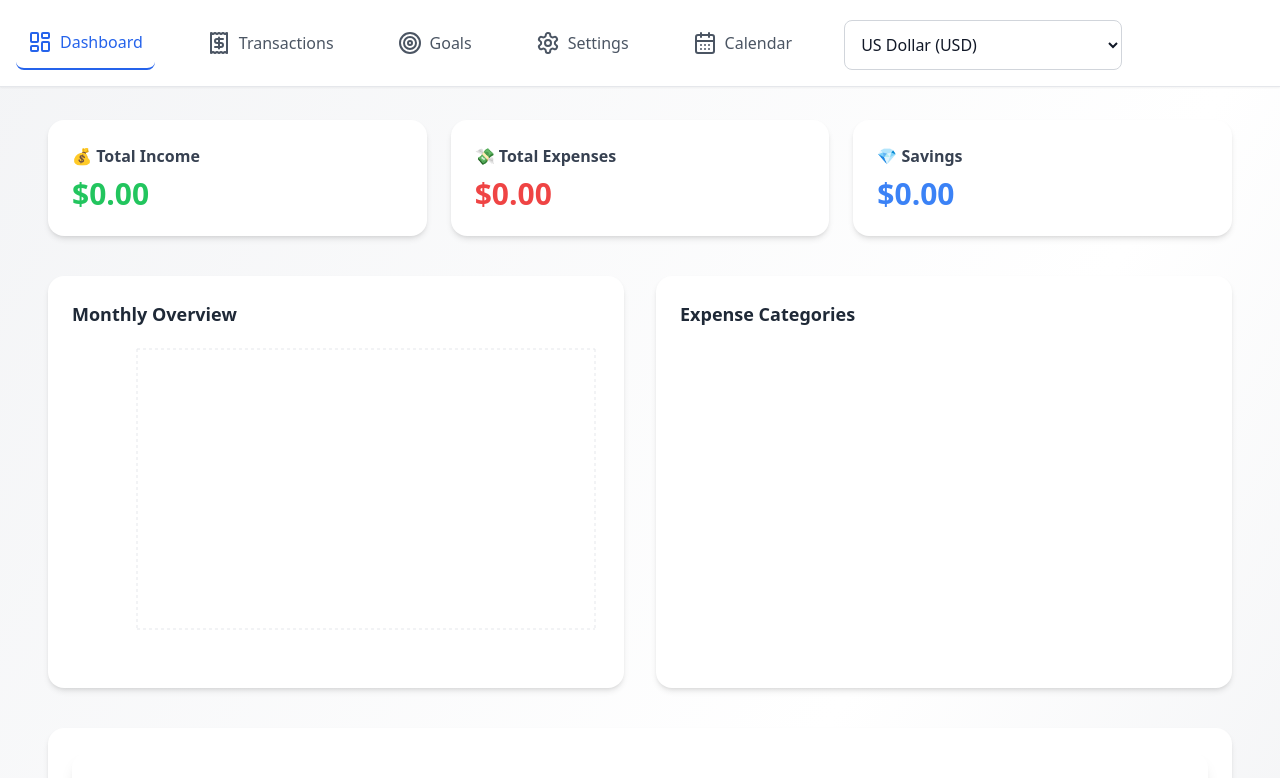
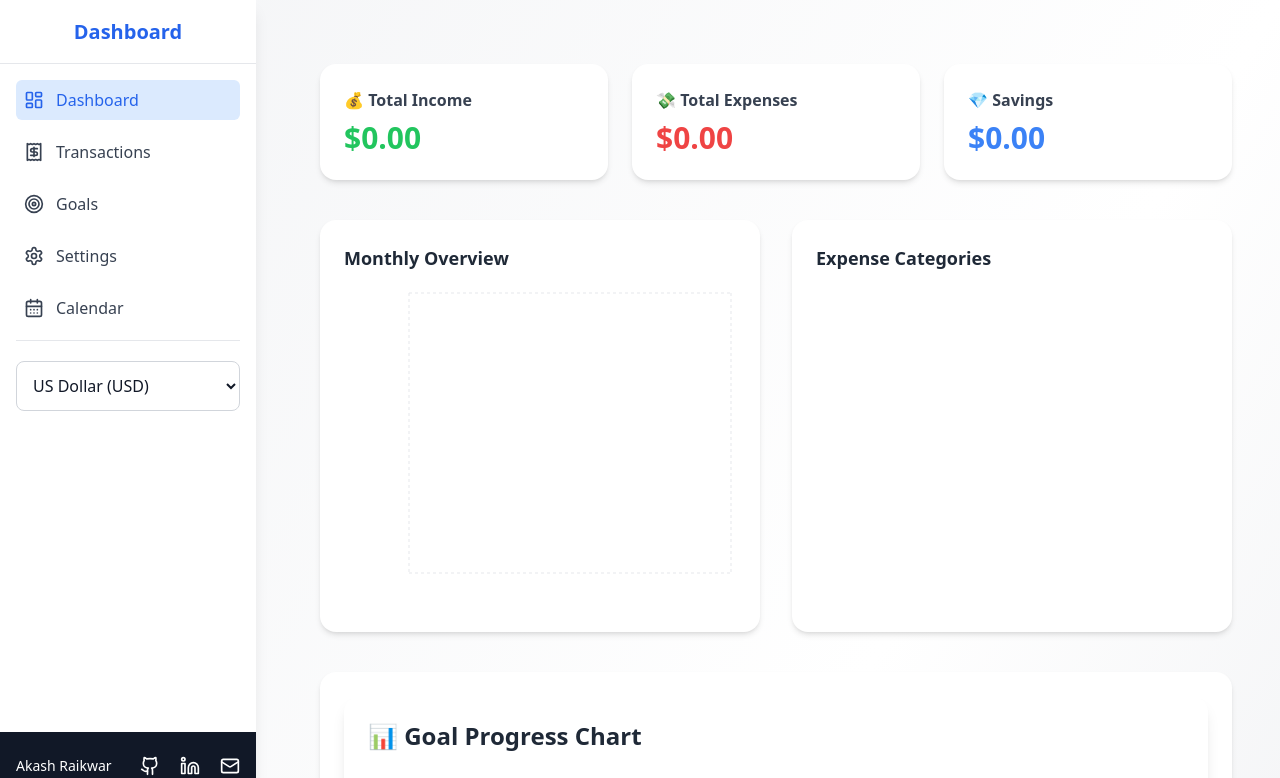
Before and after one commit to akash007123/finance-user, a React (Vite) app: page / in a window 1280 px wide. Shown: the top 778 px of the page. Built offline with nearby package versions, Linux system fonts and the light colour scheme.

Commit message:
Create a side nav baar

```diff
--- a/src/App.tsx
+++ b/src/App.tsx
@@ -4,7 +4,6 @@ import { Dashboard } from './pages/Dashboard';
 import { Transactions } from './pages/Transactions';
 import { Goals } from './pages/Goals';
 import { Settings } from './pages/Settings';
-import Footer from './pages/Footer';
 import { Calendar } from './Calender';
 import { CalendarProvider } from './context/CalendarContext';
 import { Settings1 } from './pages/Settings1';
@@ -20,10 +19,10 @@ function App() {
             <Route path="/goals" element={<Goals />} />
             <Route path="/settings" element={<Settings />} />
             <Route path="/calendar" element={<Calendar />} />
-            <Route path="/Settings1" element={<Settings1 />} />
+            <Route path="/calendar" element={<Settings1 />} />
           </Routes>
         </Layout>
-        <Footer />
+
       </Router>
     </CalendarProvider>
   );
--- a/src/components/Layout.tsx
+++ b/src/components/Layout.tsx
@@ -1,3 +1,193 @@
+// First Design
+
+// import React from "react";
+// import { NavLink } from "react-router-dom";
+// import {
+//   LayoutDashboard,
+//   Receipt,
+//   Target,
+//   Settings as SettingsIcon,
+//   CalendarDays,
+// } from "lucide-react";
+// import clsx from "clsx";
+
+// import { Settings1 } from "../pages/Settings1";
+
+// const navItems = [
+//   { to: "/", icon: LayoutDashboard, label: "Dashboard" },
+//   { to: "/transactions", icon: Receipt, label: "Transactions" },
+//   { to: "/goals", icon: Target, label: "Goals" },
+//   { to: "/settings", icon: SettingsIcon, label: "Settings" },
+//   { to: "/calendar", icon: CalendarDays, label: "Calender" },
+// ];
+
+// export function Layout({ children }: { children: React.ReactNode }) {
+//   return (
+//     <div className="min-h-screen flex flex-col bg-gradient-to-br from-gray-100 via-white to-gray-200">
+//       {/* Navbar */}
+//       <nav className="fixed z-20 backdrop-blur-md bg-white/80 border-t border-gray-200 bottom-0 left-0 right-0 shadow-t md:top-0 md:bottom-auto md:border-t-0 md:border-b md:shadow-sm">
+//         <div className="max-w-screen-xl mx-auto px-4">
+//           <div className="flex justify-around md:justify-start md:space-x-10 py-4">
+//             {navItems.map(({ to, icon: Icon, label }) => (
+//               <NavLink
+//                 key={to}
+//                 to={to}
+//                 className={({ isActive }) =>
+//                   clsx(
+//                     "transition-all duration-200 flex flex-col md:flex-row items-center justify-center space-y-1 md:space-y-0 md:space-x-2 text-xs md:text-base font-medium rounded-lg px-3 py-1.5",
+//                     isActive
+//                       ? "text-blue-600 bg-blue-50 md:bg-transparent md:border-b-2 md:border-blue-600"
+//                       : "text-gray-600 hover:text-blue-500 hover:bg-blue-50 md:hover:bg-transparent"
+//                   )
+//                 }
+//               >
+//                 <Icon className="h-5 w-5 md:h-6 md:w-6" />
+//                 <span>{label}</span>
+//               </NavLink>
+//             ))}
+//             <Settings1 />
+//           </div>
+//         </div>
+//       </nav>
+
+//       {/* Main Content */}
+//       <main className="flex-1 w-full max-w-screen-xl mx-auto px-4 pt-6 pb-24 md:pt-24 md:pb-10">
+//         {children}
+//       </main>
+//     </div>
+//   );
+// }
+
+
+// Second Design
+
+// import React, { useState } from "react";
+// import { NavLink } from "react-router-dom";
+// import {
+//   LayoutDashboard,
+//   Receipt,
+//   Target,
+//   Settings as SettingsIcon,
+//   CalendarDays,
+//   Menu,
+//   X,
+// } from "lucide-react";
+// import clsx from "clsx";
+// import { Settings1 } from "../pages/Settings1";
+
+// const navItems = [
+//   { to: "/", icon: LayoutDashboard, label: "Dashboard" },
+//   { to: "/transactions", icon: Receipt, label: "Transactions" },
+//   { to: "/goals", icon: Target, label: "Goals" },
+//   { to: "/settings", icon: SettingsIcon, label: "Settings" },
+//   { to: "/calendar", icon: CalendarDays, label: "Calendar" },
+// ];
+
+// export function Layout({ children }: { children: React.ReactNode }) {
+//   const [menuOpen, setMenuOpen] = useState(false);
+
+//   return (
+//     <div className="min-h-screen flex flex-col bg-gradient-to-br from-gray-100 via-white to-gray-200">
+//       <div
+//         className={clsx(
+//           "fixed z-40 inset-y-0 left-0 w-64 bg-white shadow-lg transition-transform duration-300 sm:block md:hidden",
+//           menuOpen ? "translate-x-0" : "-translate-x-full"
+//         )}
+//       >
+//         <div className="flex items-center justify-between p-4 border-b">
+//           <h2 className="text-lg font-semibold">Menu</h2>
+//           <button onClick={() => setMenuOpen(false)}>
+//             <X className="w-6 h-6" />
+//           </button>
+//         </div>
+//         <div className="flex flex-col p-4 space-y-3">
+//           {navItems.map(({ to, icon: Icon, label }) => (
+//             <NavLink
+//               key={to}
+//               to={to}
+//               onClick={() => setMenuOpen(false)}
+//               className={({ isActive }) =>
+//                 clsx(
+//                   "flex items-center space-x-3 p-2 rounded-md transition-all",
+//                   isActive
+//                     ? "bg-blue-100 text-blue-600 font-medium"
+//                     : "text-gray-700 hover:bg-gray-100"
+//                 )
+//               }
+//             >
+//               <Icon className="w-5 h-5" />
+//               <span>{label}</span>
+//             </NavLink>
+//           ))}
+//         </div>
+//       </div>
+
+//       {!menuOpen && (
+//         <button
+//           className="fixed z-50 top-4 left-4 bg-white p-2 rounded-md shadow-md sm:block md:hidden"
+//           onClick={() => setMenuOpen(true)}
+//         >
+//           <Menu className="w-6 h-6 text-gray-700" />
+//         </button>
+//       )}
+
+//       <nav className="fixed z-30 bottom-0 left-0 right-0 sm:flex md:hidden bg-white border-t border-gray-200 shadow-t">
+//         <div className="flex justify-around py-2">
+//           {navItems.map(({ to, icon: Icon, label }) => (
+//             <NavLink
+//               key={to}
+//               to={to}
+//               className={({ isActive }) =>
+//                 clsx(
+//                   "flex flex-col items-center text-xs font-medium",
+//                   isActive
+//                     ? "text-blue-600"
+//                     : "text-gray-600 hover:text-blue-500"
+//                 )
+//               }
+//             >
+//               <Icon className="h-5 w-5" />
+//               <span>{label}</span>
+//             </NavLink>
+//           ))}
+//         </div>
+//       </nav>
+
+//       <nav className="hidden md:block fixed z-20 top-0 left-0 right-0 bg-white border-b shadow-sm">
+//         <div className="max-w-screen-xl mx-auto px-4">
+//           <div className="flex justify-start space-x-10 py-4">
+//             {navItems.map(({ to, icon: Icon, label }) => (
+//               <NavLink
+//                 key={to}
+//                 to={to}
+//                 className={({ isActive }) =>
+//                   clsx(
+//                     "transition-all duration-200 flex items-center space-x-2 text-base font-medium rounded-lg px-3 py-1.5",
+//                     isActive
+//                       ? "text-blue-600 border-b-2 border-blue-600"
+//                       : "text-gray-600 hover:text-blue-500"
+//                   )
+//                 }
+//               >
+//                 <Icon className="h-6 w-6" />
+//                 <span>{label}</span>
+//               </NavLink>
+//             ))}
+//             <Settings1 />
+//           </div>
+//         </div>
+//       </nav>
+
+//       <main className="flex-1 w-full max-w-screen-xl mx-auto px-4 pt-6 pb-24 md:pt-24 md:pb-10">
+//         {children}
+//       </main>
+//     </div>
+//   );
+// }
+
+
+
+
 import React, { useState } from "react";
 import { NavLink } from "react-router-dom";
 import {
@@ -11,6 +201,7 @@ import {
 } from "lucide-react";
 import clsx from "clsx";
 import { Settings1 } from "../pages/Settings1";
+import Footer from "../pages/Footer";
 
 const navItems = [
   { to: "/", icon: LayoutDashboard, label: "Dashboard" },
@@ -24,8 +215,38 @@ export function Layout({ children }: { children: React.ReactNode }) {
   const [menuOpen, setMenuOpen] = useState(false);
 
   return (
-    <div className="min-h-screen flex flex-col bg-gradient-to-br from-gray-100 via-white to-gray-200">
-      {/* Sidebar Drawer (Slide-in from Left) */}
+    <div className="min-h-screen flex bg-gradient-to-br from-gray-100 via-white to-gray-200">
+      <div className="hidden md:flex md:w-64 md:flex-col md:fixed md:inset-y-0 bg-white shadow-lg z-30">
+        <div className="flex items-center justify-center h-16 border-b">
+          <h1 className="text-xl font-bold text-blue-600">Dashboard</h1>
+        </div>
+        <div className="flex flex-col p-4 space-y-3 flex-grow">
+          {navItems.map(({ to, icon: Icon, label }) => (
+            <NavLink
+              key={to}
+              to={to}
+              className={({ isActive }) =>
+                clsx(
+                  "flex items-center space-x-3 p-2 rounded-md transition-all",
+                  isActive
+                    ? "bg-blue-100 text-blue-600 font-medium"
+                    : "text-gray-700 hover:bg-gray-100"
+                )
+              }
+            >
+              <Icon className="w-5 h-5" />
+              <span>{label}</span>
+            </NavLink>
+          ))}
+          <div className="mt-auto pt-4 border-t">
+            <Settings1 />
+          </div>
+
+        </div>
+        <Footer/>
+      </div>
+
+
       <div
         className={clsx(
           "fixed z-40 inset-y-0 left-0 w-64 bg-white shadow-lg transition-transform duration-300 sm:block md:hidden",
@@ -58,9 +279,9 @@ export function Layout({ children }: { children: React.ReactNode }) {
             </NavLink>
           ))}
         </div>
+
       </div>
 
-      {/* Hamburger Menu Button (only when menu is closed) */}
       {!menuOpen && (
         <button
           className="fixed z-50 top-4 left-4 bg-white p-2 rounded-md shadow-md sm:block md:hidden"
@@ -70,7 +291,6 @@ export function Layout({ children }: { children: React.ReactNode }) {
         </button>
       )}
 
-      {/* Bottom Navbar (Mobile Only) */}
       <nav className="fixed z-30 bottom-0 left-0 right-0 sm:flex md:hidden bg-white border-t border-gray-200 shadow-t">
         <div className="flex justify-around py-2">
           {navItems.map(({ to, icon: Icon, label }) => (
@@ -91,36 +311,10 @@ export function Layout({ children }: { children: React.ReactNode }) {
             </NavLink>
           ))}
         </div>
+
       </nav>
 
-      {/* Top Navbar (Desktop Only) */}
-      <nav className="hidden md:block fixed z-20 top-0 left-0 right-0 bg-white border-b shadow-sm">
-        <div className="max-w-screen-xl mx-auto px-4">
-          <div className="flex justify-start space-x-10 py-4">
-            {navItems.map(({ to, icon: Icon, label }) => (
-              <NavLink
-                key={to}
-                to={to}
-                className={({ isActive }) =>
-                  clsx(
-                    "transition-all duration-200 flex items-center space-x-2 text-base font-medium rounded-lg px-3 py-1.5",
-                    isActive
-                      ? "text-blue-600 border-b-2 border-blue-600"
-                      : "text-gray-600 hover:text-blue-500"
-                  )
-                }
-              >
-                <Icon className="h-6 w-6" />
-                <span>{label}</span>
-              </NavLink>
-            ))}
-            <Settings1 />
-          </div>
-        </div>
-      </nav>
-
-      {/* Main Content */}
-      <main className="flex-1 w-full max-w-screen-xl mx-auto px-4 pt-6 pb-24 md:pt-24 md:pb-10">
+      <main className="flex-1 w-full max-w-screen-xl mx-auto px-4 pt-6 pb-24 md:pl-72 md:pt-10">
         {children}
       </main>
     </div>
--- a/src/pages/Footer.tsx
+++ b/src/pages/Footer.tsx
@@ -1,12 +1,42 @@
 import React from "react";
+import { Github, Linkedin, Mail } from "lucide-react";
 
 const Footer: React.FC = () => {
   return (
-    <footer className="bg-gray-900 text-white py-4 mt-10">
-      <div className="max-w-7xl mx-auto px-4 flex flex-col md:flex-row justify-between items-center">
-        <p className="text-sm">&copy; {new Date().getFullYear()} Finance Tracker. All rights reserved.</p>
-        <div className="flex space-x-4 mt-2 md:mt-0">
-          <a href="#" className="hover:text-yellow-400 text-sm transition"><span className="text-yellow-500">Design & Develope By </span>Akash</a>
+    <footer className="bg-gray-900 text-white py-6 mt-10">
+      <div className="max-w-7xl mx-auto px-4 flex flex-col md:flex-row justify-between items-center space-y-4 md:space-y-0">
+        <p className="text-sm text-center md:text-left hover:text-yellow-400">
+          <a
+            href="https://akashraikwar.netlify.app/"
+            target="_blank"
+            rel="noopener noreferrer"
+          >
+            Akash Raikwar
+          </a>
+        </p>
+        <div className="flex space-x-5">
+          <a
+            href="https://github.com/yourusername"
+            target="_blank"
+            rel="noopener noreferrer"
+            className="hover:text-yellow-400 transition"
+          >
+            <Github className="h-5 w-5" />
+          </a>
+          <a
+            href="https://www.linkedin.com/in/akash-raikwar-4a67bb171/"
+            target="_blank"
+            rel="noopener noreferrer"
+            className="hover:text-yellow-400 transition"
+          >
+            <Linkedin className="h-5 w-5" />
+          </a>
+          <a
+            href="mailto:akashraikwar763@gmail.com"
+            className="hover:text-yellow-400 transition"
+          >
+            <Mail className="h-5 w-5" />
+          </a>
         </div>
       </div>
     </footer>
```
